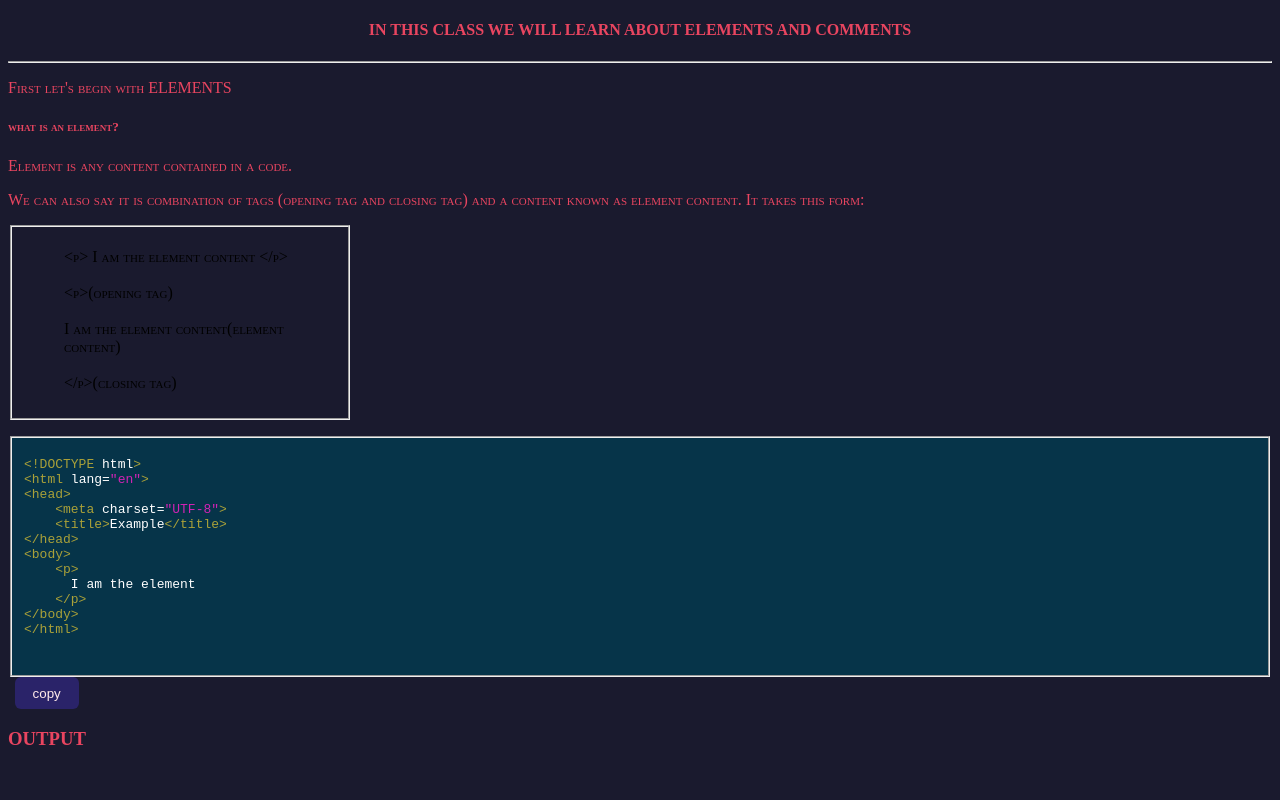
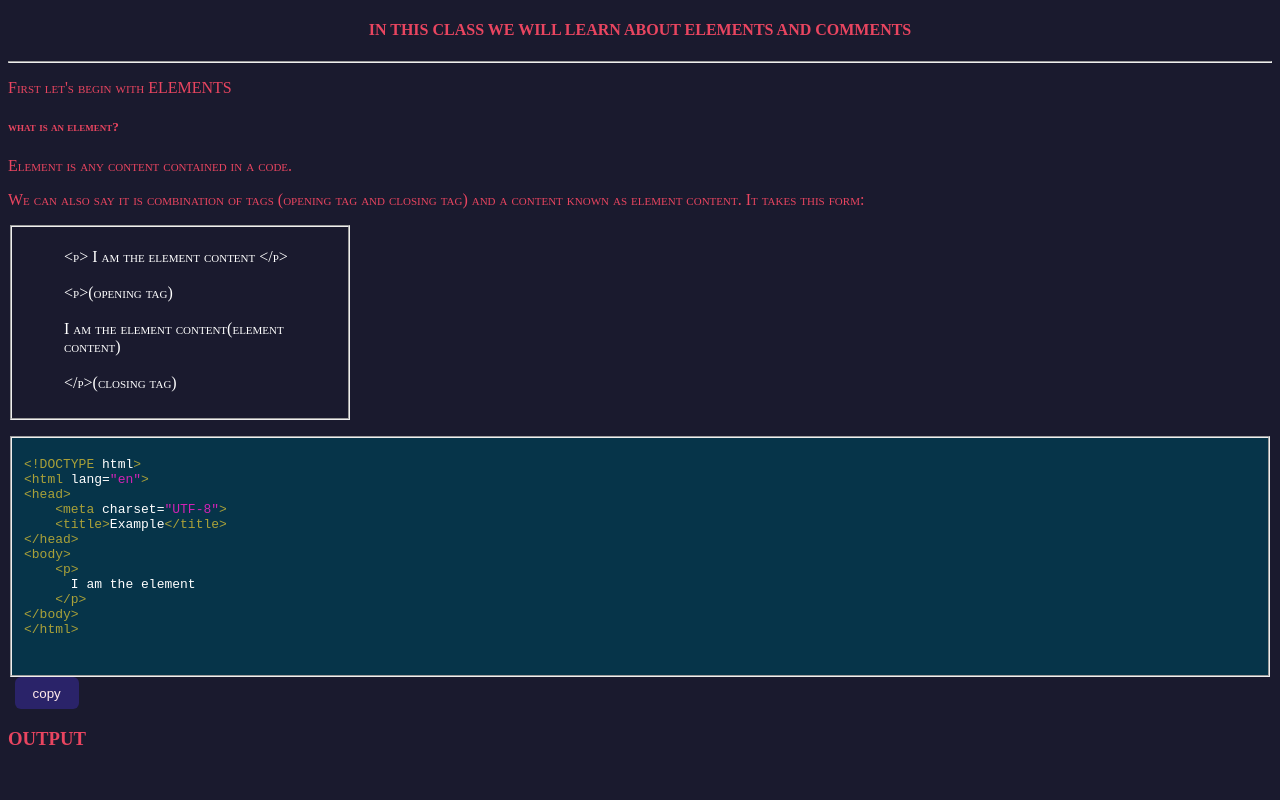
Before and after one commit to OfficePin001/HTML-GROOM-APP, a plain HTML site: page LH elements.html in a window 1280 px wide. Shown: the top 800 px of the page. Drawn offline with Linux system fonts and the light colour scheme.

Commit message:
Update LH elements.html

```diff
--- a/LH elements.html
+++ b/LH elements.html
@@ -25,7 +25,7 @@
             </p>
             <p>
                 We can also say it is combination of tags (opening tag and closing tag) and a content known as element content. It takes this form: <br>
-              <fieldset style="width:19.5em ; background:transparent ; color:black ; font-variant:small-caps ;">
+              <fieldset style="width:19.5em ; background:transparent ; color:White ; font-variant:small-caps ;">
                 <div>
                 <ul style="list-style-type:none ;">
                     <li>
```
